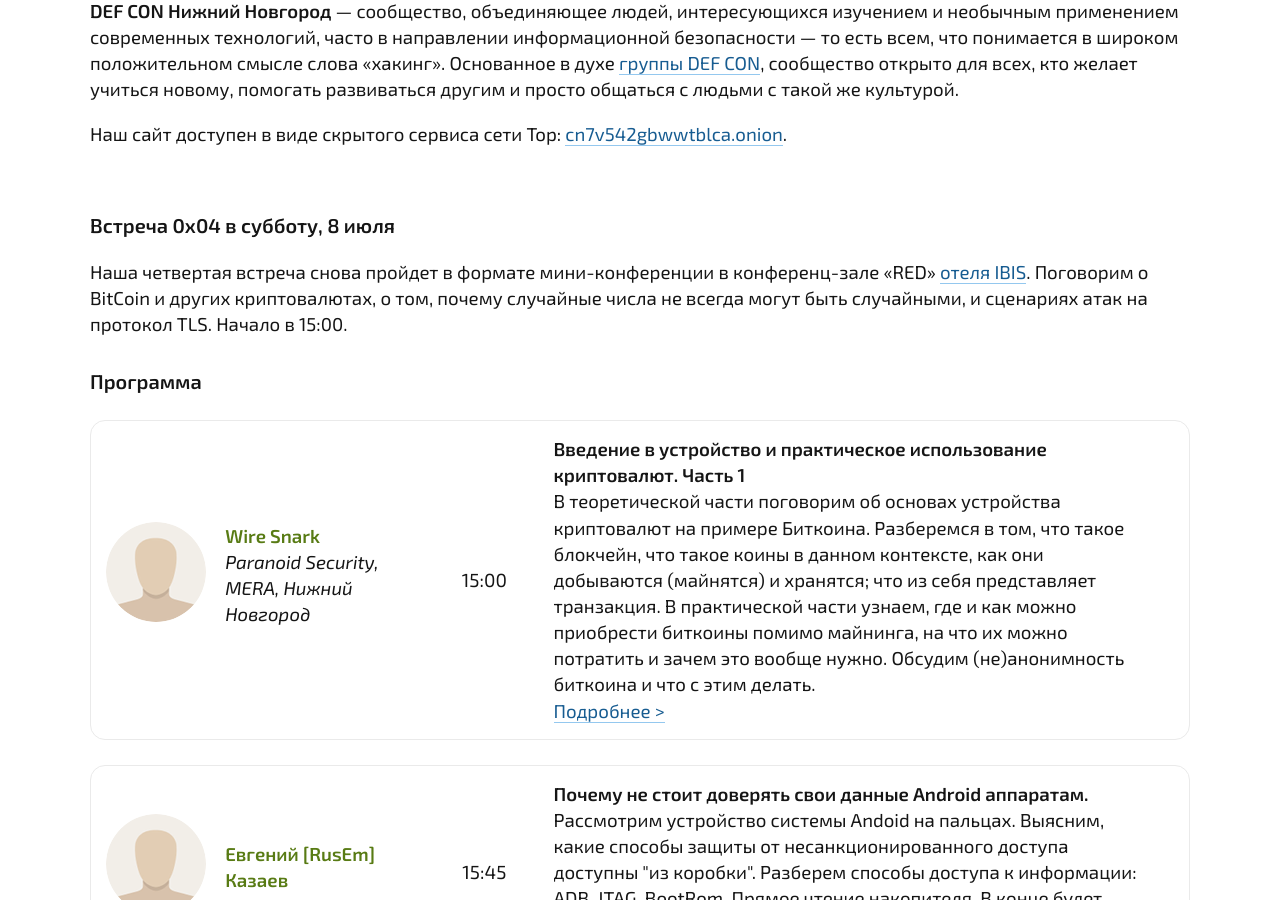
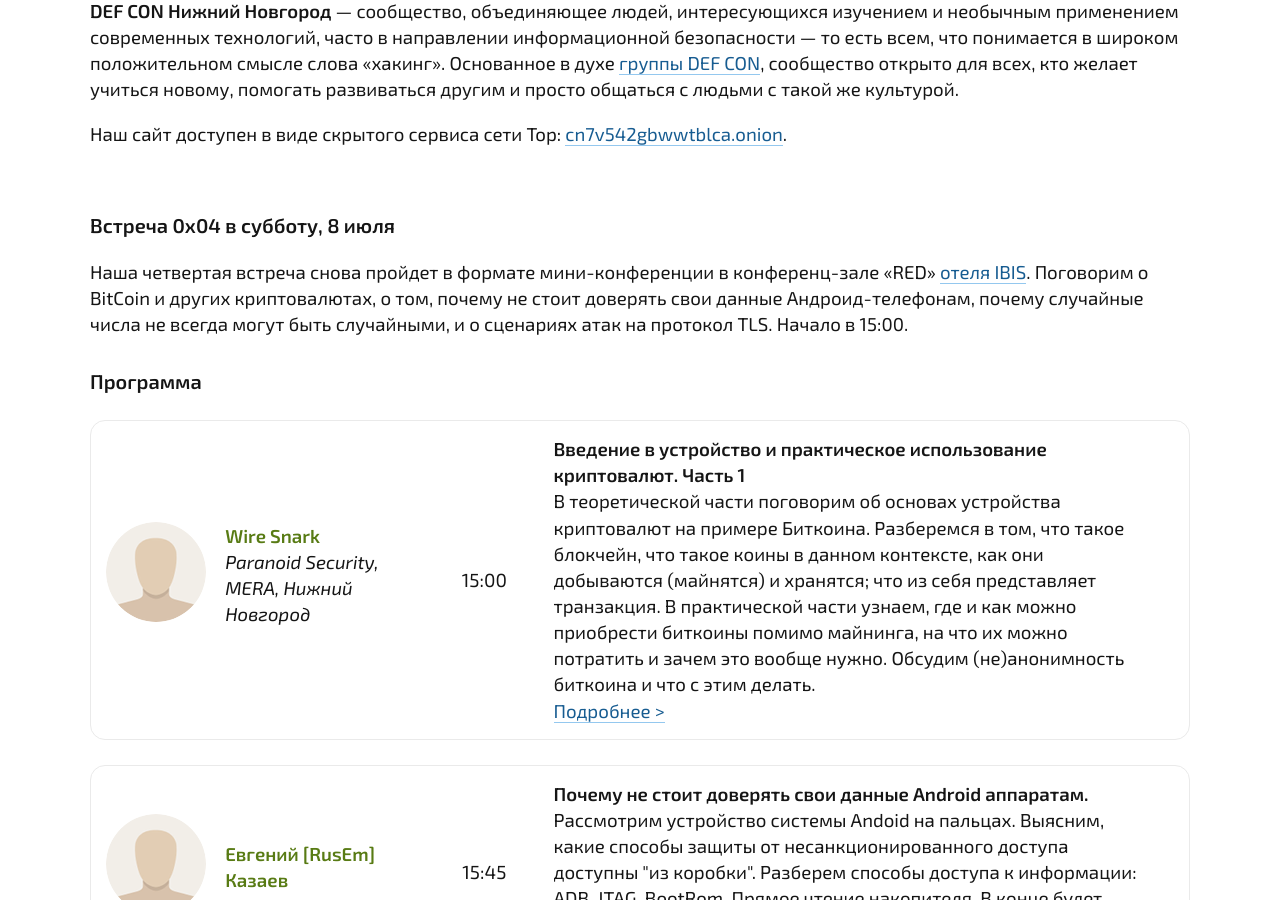
Before and after one commit to defcon-nn/defcon-nn.github.io, a Jekyll site: the page built from index.html, in a window 1280 px wide and 900 px high, scrolled down 311 px. Built offline with Jekyll 4.4.1, drawn with Linux system fonts in a browser that asks for light colours.

Commit message:
Добавил упоминание доклада про Андроид-телефоны в шапку

```diff
--- a/index.html
+++ b/index.html
@@ -10,7 +10,7 @@
 <div id="events_table">
 	<h2>Встреча 0x04 в субботу, 8 июля</h2>
 
-	<p>Наша четвертая встреча снова пройдет в формате мини-конференции в конференц-зале «RED» <a href="https://yandex.ru/maps/-/CBQ7Y2x2hD">отеля IBIS</a>. Поговорим о BitCoin и других криптовалютах, о том, почему случайные числа не всегда могут быть случайными, и сценариях атак на протокол TLS. Начало в 15:00.</p>
+	<p>Наша четвертая встреча снова пройдет в формате мини-конференции в конференц-зале «RED» <a href="https://yandex.ru/maps/-/CBQ7Y2x2hD">отеля IBIS</a>. Поговорим о BitCoin и других криптовалютах, о том, почему не стоит доверять свои данные Андроид-телефонам, почему случайные числа не всегда могут быть случайными, и о сценариях атак на протокол TLS. Начало в 15:00.</p>
 
 	<h2>Программа</h2>
 
```
